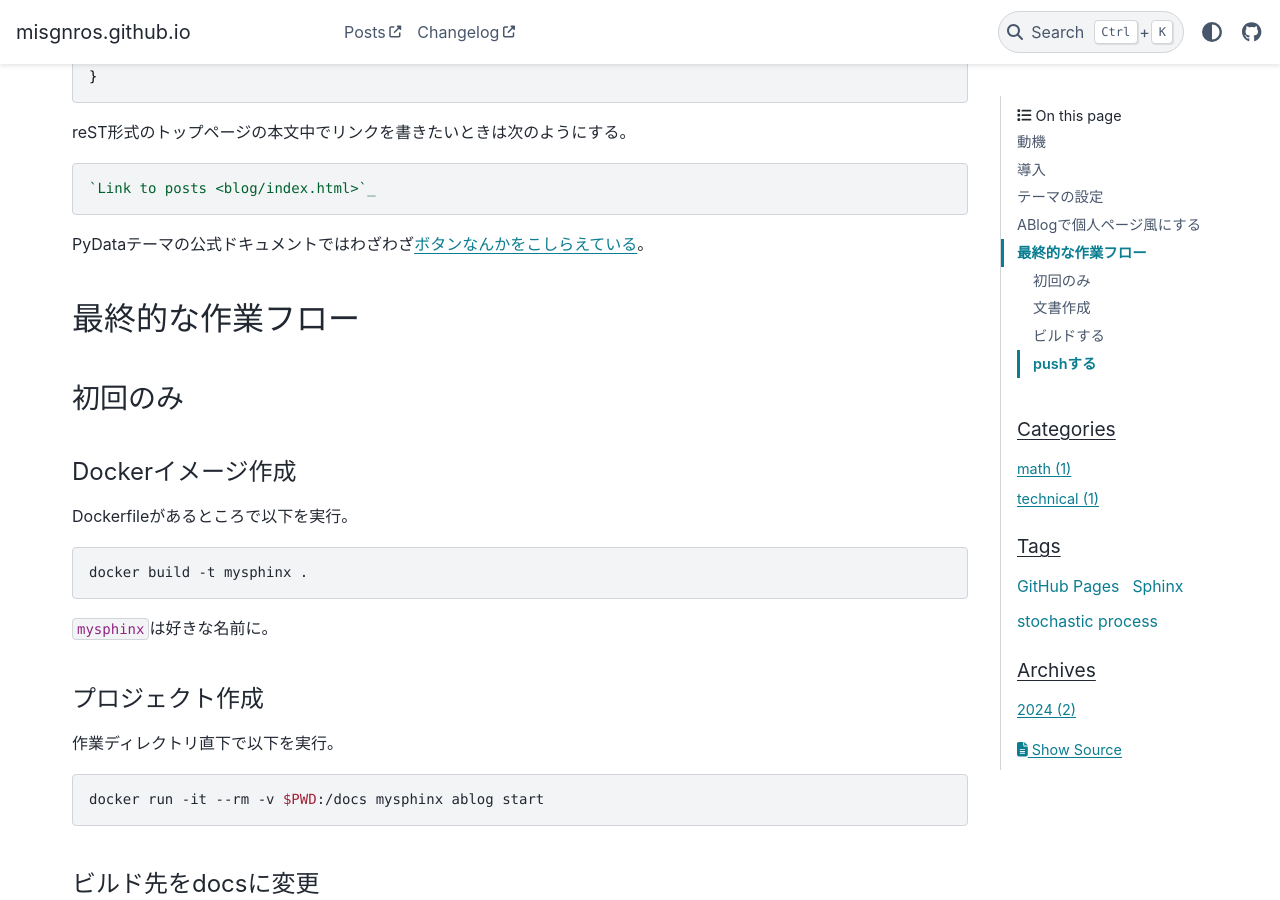
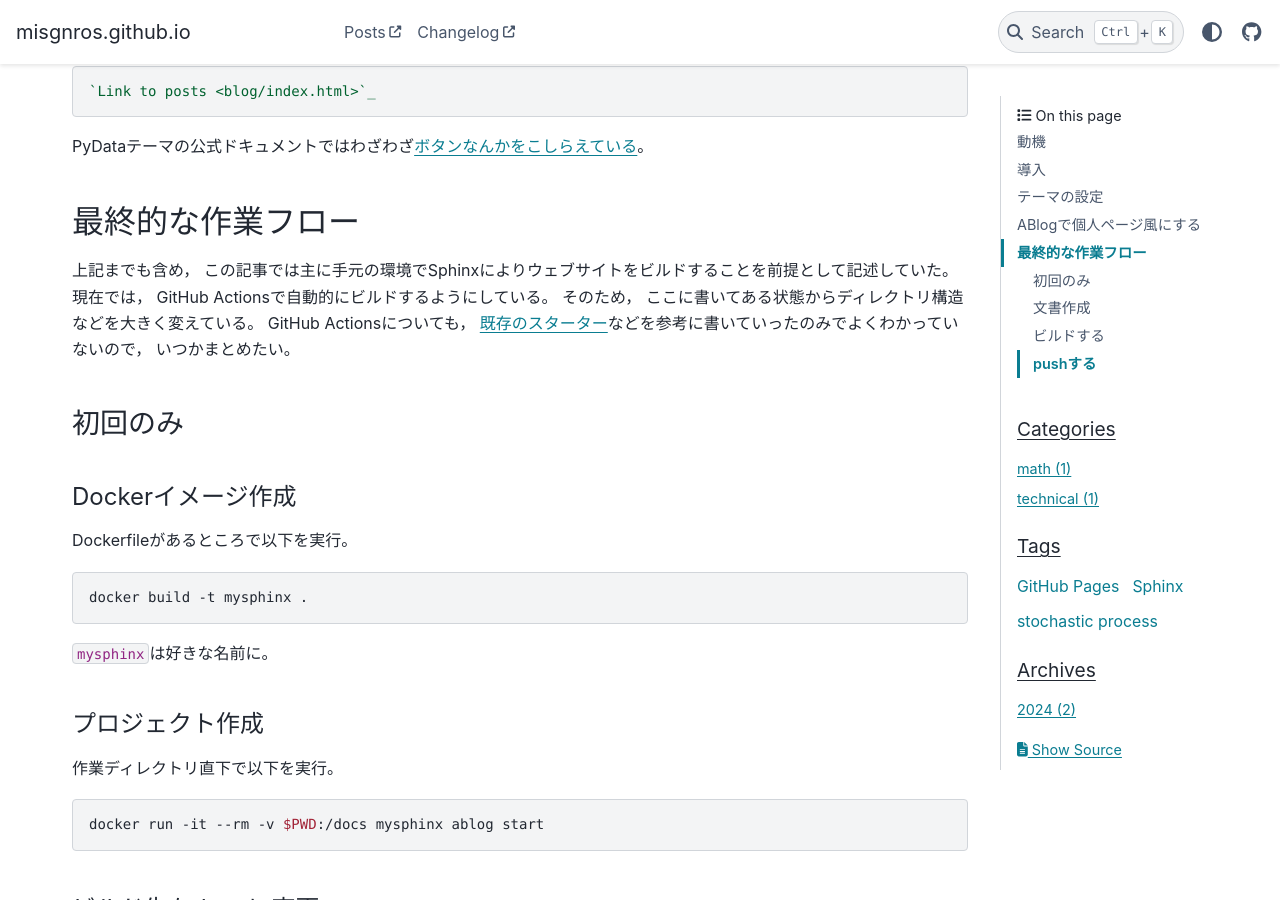
Before and after one commit to misgnros/misgnros.github.io, a Sphinx documentation site: the page built from docs/gp_sph.md, in a window 1280 px wide and 900 px high, scrolled down 7950 px. Built offline with Sphinx 7.4.7 and the PyData theme 0.15.4, drawn with Linux system fonts in a browser that asks for light colours; some of the changed text lies outside the part shown.

Commit message:
modify gp_sph

```diff
--- a/docs/gp_sph.md
+++ b/docs/gp_sph.md
@@ -375,6 +368,16 @@ PyDataテーマの公式ドキュメントではわざわざ[ボタンなんか
 
 (flow)=
 ## 最終的な作業フロー
+上記までも含め，
+この記事では主に手元の環境でSphinxによりウェブサイトをビルドすることを前提として記述していた。
+現在では，
+GitHub Actionsで自動的にビルドするようにしている。
+そのため，
+ここに書いてある状態からディレクトリ構造などを大きく変えている。
+GitHub Actionsについても，
+[既存のスターター](https://github.com/actions/starter-workflows/)などを参考に書いていったのみでよくわかっていないので，
+いつかまとめたい。
+
 ### 初回のみ
 #### Dockerイメージ作成
 Dockerfileがあるところで以下を実行。
```
Also changed, not shown: other parts of docs/gp_sph.md (+0 -7 lines).
